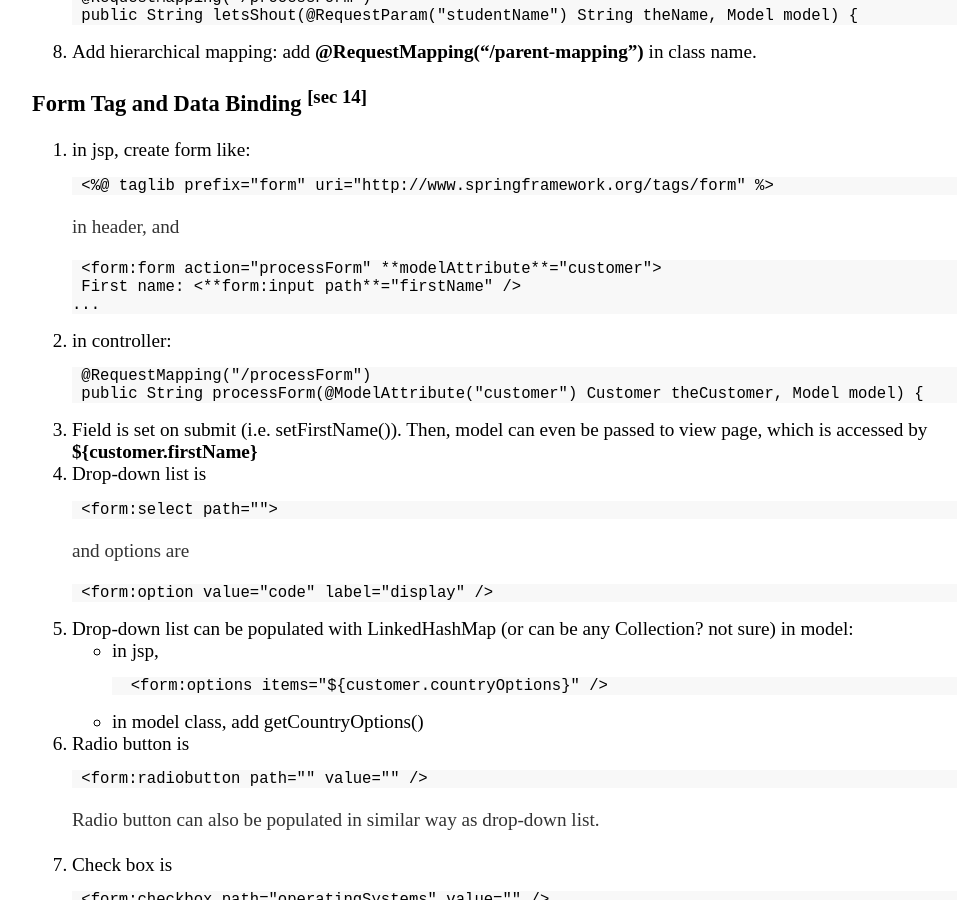
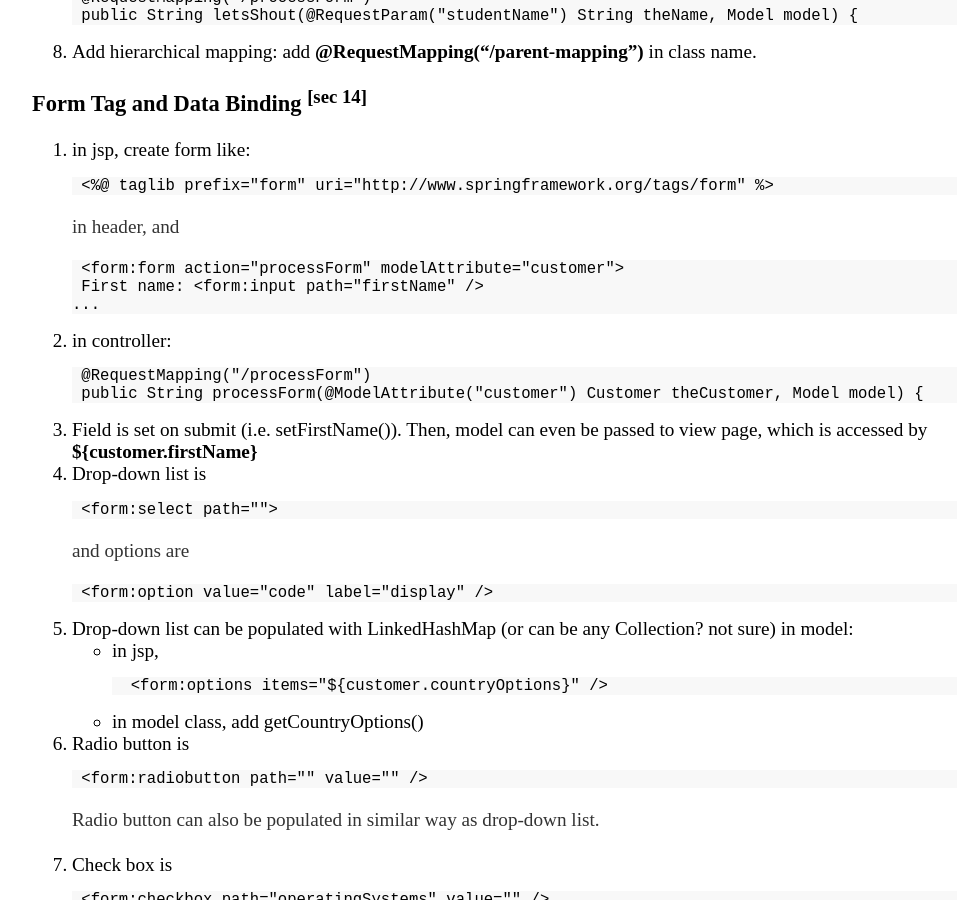
Before and after one commit to cxcollie/cxcollie.github.io, a Jekyll site: the page built from _posts/2017-05-18-Spring-note-I.md, in a window 1280 px wide and 900 px high, scrolled down 2907 px. Shown: the whole window, without its empty margins (96-1053 px from the left). Built offline with Jekyll 4.4.1, drawn with Linux system fonts in a browser that asks for light colours; comment, search, counter and statistics services are not loaded.

Commit message:
add post 17-05-20

````diff
--- a/_posts/2017-05-18-Spring-note-I.md
+++ b/_posts/2017-05-18-Spring-note-I.md
@@ -146,8 +146,8 @@ Then to fetch data in jsp: **${message}** (which is not shown in URL).
 ```
 in header, and
 ```
-	<form:form action="processForm" **modelAttribute**="customer">
-	First name: <**form:input path**="firstName" />
+	<form:form action="processForm" modelAttribute="customer">
+	First name: <form:input path="firstName" />
 ...
 ```
 2. in controller:
````
Also changed, not shown: _posts/2017-05-20-Refactor-UIDrive-w-Spring.md (added, +37 -0 lines).
